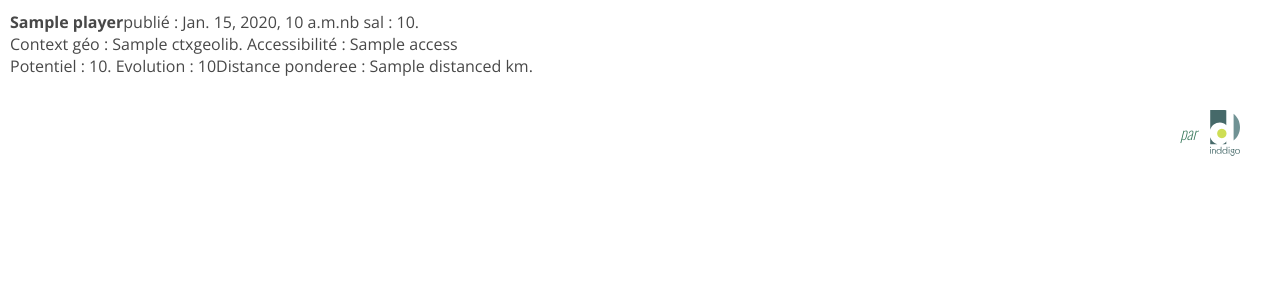
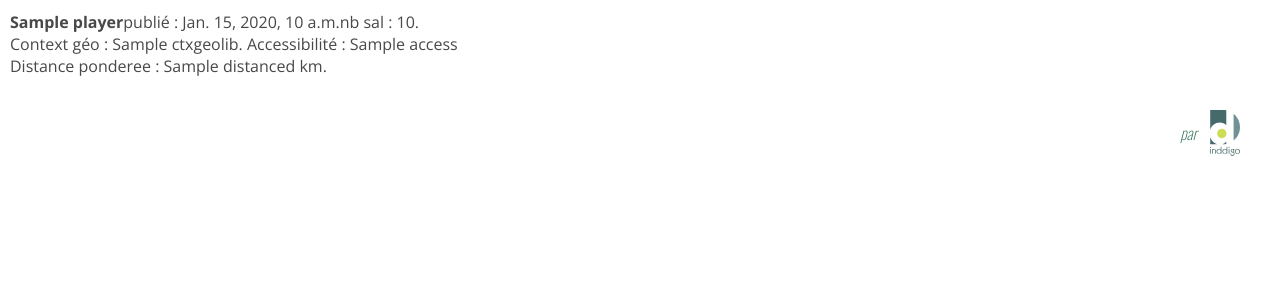
Before and after one commit to cartoinddigo/MPM3, a Django app: template velo/templates/velo/listeplayers.html in a window 1280 px wide. Shown: the part 227-527 px from the top of the page. Run offline with Django 3.2, Linux system fonts and the light colour scheme; the template is opened without the code that fills it: most values are stand-ins (such as "Sample title", 1, 10 or a date in 2020).

Commit message:
Update listeplayers.html

```diff
--- a/velo/templates/velo/listeplayers.html
+++ b/velo/templates/velo/listeplayers.html
@@ -7,7 +7,6 @@
 	    	<div class = "date">publié : {{ player.published_date}}</div>
 			<p>nb sal : {{ player.nbsal}}.</p>
 			<p>Context géo : {{ player.ctxgeolib}}. Accessibilité  : {{ player.access}}</p>
-			<p>Potentiel : {{player.pvelo}}. Evolution : {{player.evocycliste}}</p>
 			<p>Distance ponderee : {{player.distanced}} km.</p>
 		</div>
 	{% endfor %}
```
